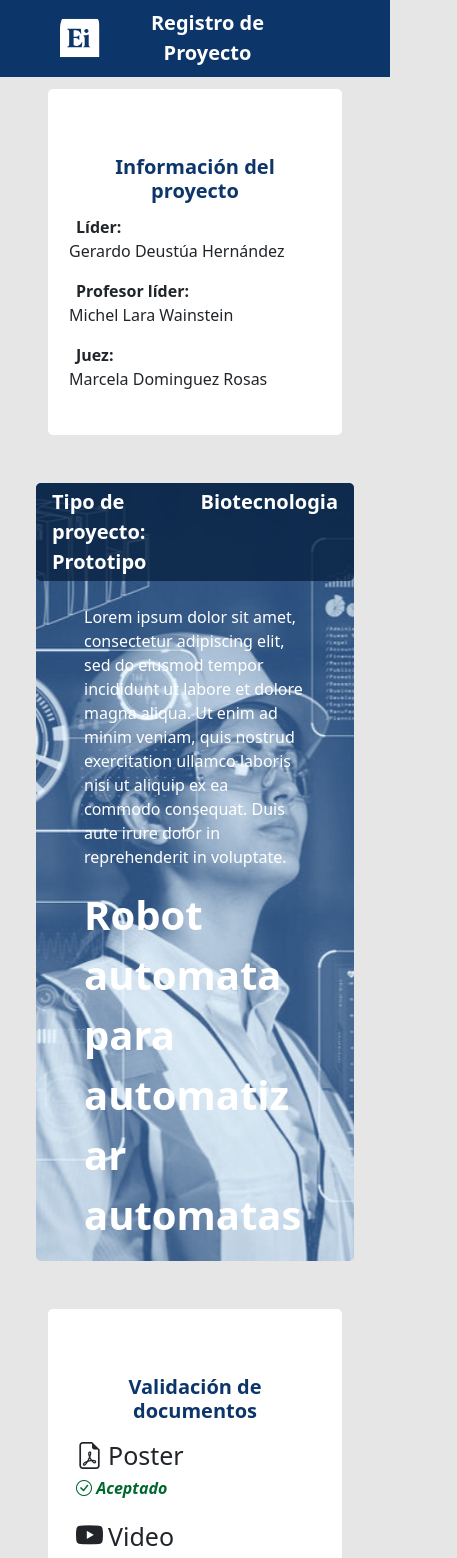
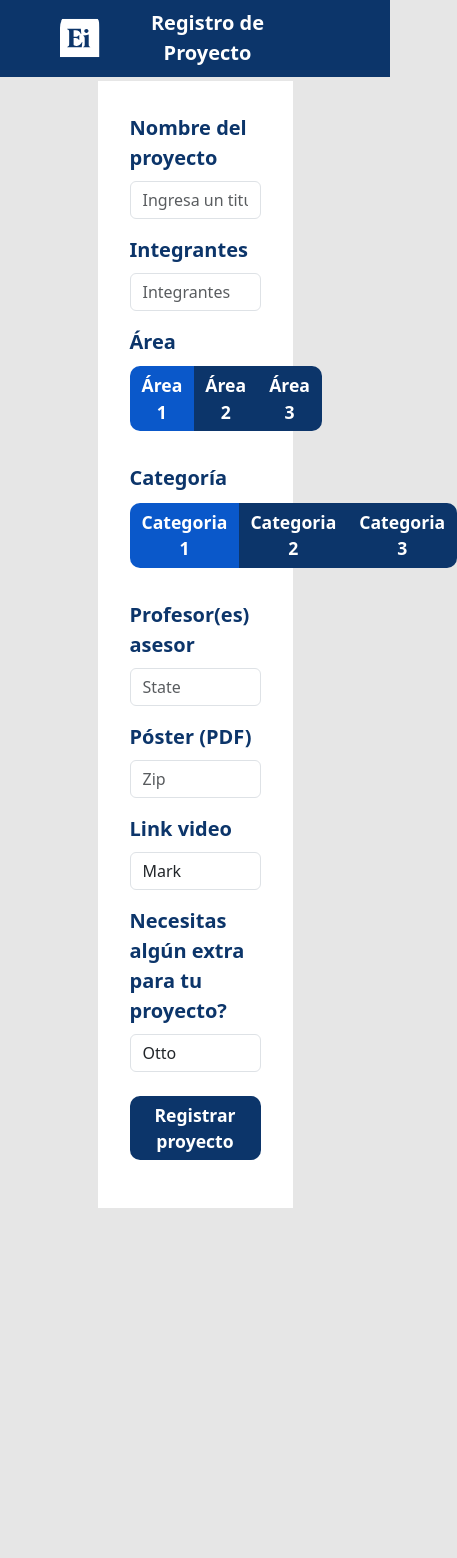
Before and after one commit to GerryDH2807/FrontEnd-ExpoIngenierias, a React (Create React App) app: page /inicio in a window 390 px wide. Shown: the top 1558 px of the page, 457 px wide, since content can reach past the window. After the commit the page ends 1224 px from the top, so only its background shows below. Built offline with nearby package versions, Linux system fonts and the light colour scheme.

Commit message:
EST_ProjReg_V1.0
Se empezó a realizar el registro del proyecto del estudiante, a la par se agrega la toggle bar para la navegación de las páginas

```diff
--- a/src/Inicio.js
+++ b/src/Inicio.js
@@ -1,35 +1,325 @@
 import 'bootstrap/dist/css/bootstrap.min.css';
 import 'bootstrap-icons/font/bootstrap-icons.min.css';
 
-import './Page.css';
-import './Resume.css'
+import ProfPict from './img/descargar.jpeg'
+import logo from './img/logo.svg';
+import logo2 from './img/logo2.svg';
+
+import { useState } from 'react';
+import Button from 'react-bootstrap/Button';
+import Col from 'react-bootstrap/Col';
+import Form from 'react-bootstrap/Form';
+
+import Row from 'react-bootstrap/Row';
+
+import Offcanvas from 'react-bootstrap/Offcanvas';
+
+import ToggleButton from 'react-bootstrap/ToggleButton';
+import ToggleButtonGroup from 'react-bootstrap/ToggleButtonGroup';
+
 import './ProjectResumenContent.js';
 
+import './Page.css';
+import './Resume.css';
 
-import ProfPict from './img/descargar.jpeg'
-import logo from './img/logo.svg';
-import ProjResumeCont from './ProjectResumenContent.js';
+function AreaButtons(){
+  return(
 
-import {Lienzo} from './components/Lienzo.js';
+    <ToggleButtonGroup type="radio" name="options" defaultValue={1} className='d-flex justify-content-between w-100'>
+      <ToggleButton id="tbg-radio-1" value={1} className='w-100'>
+        Área 1
+      </ToggleButton>
+      <ToggleButton id="tbg-radio-2" value={2} className='w-100'>
+        Área 2
+      </ToggleButton>
+      <ToggleButton id="tbg-radio-3" value={3} className='w-100'>
+        Área 3
+      </ToggleButton>
+    </ToggleButtonGroup>
+
+  );
+}
+
+function CategoryButtons(){
+  return(
+
+    <ToggleButtonGroup type="radio" name="options1" defaultValue={1} className='d-flex justify-content-between w-100'>
+      <ToggleButton id="tbg-radio-1.1" value={1} className='w-100'>
+        Categoria 1
+      </ToggleButton>
+      <ToggleButton id="tbg-radio-1.2" value={2} className='w-100'>
+        Categoria 2
+      </ToggleButton>
+      <ToggleButton id="tbg-radio-1.3" value={3} className='w-100'>
+        Categoria 3
+      </ToggleButton>
+    </ToggleButtonGroup>
+
+  );
+}
+
+function FormExample() {
+  const [validated, setValidated] = useState(false);
+
+  const handleSubmit = (event) => {
+    const form = event.currentTarget;
+    if (form.checkValidity() === false) {
+      event.preventDefault();
+      event.stopPropagation();
+    }
+
+    setValidated(true);
+  };
+
+  return (
+    <Form noValidate validated={validated} onSubmit={handleSubmit}>
+      <Row className="mb-3  ">
+        <Form.Group as={Col} md="12" controlId="validationTitle" >
+          <Form.Label className='Titulo'>Nombre del proyecto</Form.Label>
+          <Form.Control
+            required
+            type="text"
+            placeholder="Ingresa un titulo"
+            maxLength={100}
+            className='InputFormat'
+          />
+          <Form.Control.Feedback type='invalid'>No has ingresado un nombre para el proyecto</Form.Control.Feedback>
+        </Form.Group>
+      </Row>
+
+
+      <Row className="mb-3  ">
+        <Form.Group as={Col} md="12" controlId="validationMembers">
+          <Form.Label className='Titulo'>Integrantes</Form.Label>
+          <Form.Control
+            required
+            type="text"
+            placeholder="Integrantes"
+            className='InputFormat'
+          />
+          <Form.Control.Feedback type='invalid'>No hay integrantes</Form.Control.Feedback>
+        </Form.Group>
+      </Row>
+      <Row className="mb-3  ">
+        <Form.Group as={Col} md="12" controlId="validationArea">
+          <div className='cotainer-fluid'>
+            <div className='row'>
+              <div className='col'>
+                <Form.Label className='Titulo'>Área</Form.Label>
+              </div>
+            </div>
+
+            <div className='row'>
+              <div className='col'>
+                <AreaButtons/>
+              </div>
+            </div>
+          </div>
+        </Form.Group>
+      </Row>
+
+
+      <Row className="mb-3  ">
+        <Form.Group as={Col} md="12" controlId="validationCustom03">
+          <div className='cotainer-fluid'>
+            <div className='row'>
+              <div className='col'>
+                <Form.Label className='Titulo'>Categoría</Form.Label>
+              </div>
+            </div>
+
+            <div className='row'>
+              <div className='col'>
+                <CategoryButtons/>
+              </div>
+            </div>
+          </div>
+        </Form.Group>
+      </Row>
+
+      <Row className="mb-3  ">
+        <Form.Group as={Col} md="12" controlId="validationCustom04">
+          <Form.Label className='Titulo'>Profesor(es) asesor</Form.Label>
+          <Form.Control type="text" placeholder="State" required className='InputFormat' />
+          <Form.Control.Feedback type="invalid">
+            Please provide a valid state.
+          </Form.Control.Feedback>
+        </Form.Group>
+      </Row>
+      <Row className="mb-3  ">
+        <Form.Group as={Col} md="12" controlId="validationCustom05">
+          <Form.Label className='Titulo'>Póster (PDF)</Form.Label>
+          <Form.Control type="text" placeholder="Zip" required className='InputFormat' />
+          <Form.Control.Feedback type="invalid">
+            Please provide a valid zip.
+          </Form.Control.Feedback>
+        </Form.Group>
+      </Row>
+
+
+      <Row className="mb-3  ">
+
+        <Form.Group as={Col} md="12" controlId="validationCustom06">
+          <Form.Label className='Titulo'>Link video</Form.Label>
+          <Form.Control
+            required
+            type="text"
+            placeholder="First name"
+            defaultValue="Mark"
+            className='InputFormat'
+          />
+          <Form.Control.Feedback>Looks good!</Form.Control.Feedback>
+        </Form.Group>
+      </Row>
+      <Row className="mb-3  ">
+        <Form.Group as={Col} md="12" controlId="validationCustom07">
+          <Form.Label className='Titulo'>Necesitas algún extra para tu proyecto?</Form.Label>
+          <Form.Control
+            required
+            type="text"
+            placeholder="Last name"
+            defaultValue="Otto"
+            className='InputFormat'
+          />
+          <Form.Control.Feedback>Looks good!</Form.Control.Feedback>
+        </Form.Group>
+
+      </Row>
+      <center><Button type="submit" className='mt-4'>Registrar proyecto</Button></center>
+    </Form>
+  );
+}
 
 function Algo(){
   return (
-    <div className='container-fluid mt-5 p-4 bg-primary'>
-      <div className='row p-4 bg-warning '>
-        <div className='col p-4 bg-secondary '>
-          <p>gjsadasdadsd</p>
+    <div className='container w-50 mt-3 mb-3 bg-white'>
+      <div className='row p-2'>
+        <div className='col p-4 '>
+          <FormExample />
         </div>
       </div>
     </div>
   );
 }
 
+
+
+
+function ToggleBar() {
+  const [show, setShow] = useState(false);
+
+  const handleClose = () => setShow(false);
+  const handleShow = () => setShow(true);
+
+  return (
+    <>
+      <div className = "ToggleButton">
+        <img className="ExpoIngLog" src ={logo} alt="" onClick={handleShow}></img>
+        <span className="textm" onClick={handleShow}><strong>Registro de Proyecto</strong></span>
+      </div>
+
+      <Offcanvas show={show} onHide={handleClose}>
+        <Offcanvas.Header>
+          <Offcanvas.Title>
+
+          <div className='ExpoIngLog2' onClick={handleClose}>
+          <center><img className="ExpoIngLog2 w-50 h-50" src ={logo2} alt=""></img></center>
+          </div>
+
+          </Offcanvas.Title>
+        </Offcanvas.Header>
+        <Offcanvas.Body>
+          <div className='container'>
+            <div className='row m-2'>
+              <div className ='col-md-auto '>
+                <i class="bi bi-book-fill docu-icon2"></i>
+                <span className ="TextoValid2">Resumen</span>
+              </div>
+            </div>
+
+            <div className='row m-2'>
+              <div className ='col-md-auto '>
+                <i class="bi bi-boxes docu-icon2"></i>
+                <span className ="TextoValid2">Mis Proyectos</span>
+              </div>
+            </div>
+
+            <div className='row m-2'>
+              <div className ='col-md-auto '>
+                <i class="bi bi-wrench-adjustable-circle docu-icon2"></i>
+                <span className ="TextoValid2">Solicitar material extra</span>
+              </div>
+            </div>
+
+            <div className='row m-2'>
+              <div className ='col-md-auto '>
+                <i class="bi bi-trophy-fill docu-icon2"></i>
+                <span className ="TextoValid2">Constancia</span>
+              </div>
+            </div>
+
+            <div className='row m-2'>
+              <div className ='col-md-auto '>
+                <i class="bi bi-megaphone-fill docu-icon2"></i>
+                <span className ="TextoValid2">Anuncios</span>
+              </div>
+            </div>
+
+            <div className='row m-2'>
+              <div className ='col-md-auto '>
+                <i class="bi bi-map-fill docu-icon2"></i>
+                <span className ="TextoValid2">Mapa</span>
+              </div>
+            </div>
+
+          </div>
+        </Offcanvas.Body>
+      </Offcanvas>
+    </>
+  );
+}
+
+
 function App() {
   return (
     <>
-      <Lienzo>default</Lienzo>
+      <div className ="container-fluid">
+          <div className="row" id = "NavBar">
+            <div className="col-10">
+              <div className = "ToggleButton">
 
-      <ProjResumeCont />
+              </div>
+            </div>
+
+            <div className="col-2">
+              <div className = "ToggleButton">
+                <div className="ProfPictFrame">
+                </div>
+              </div>
+            </div>
+          </div>
+        </div>
+
+
+      <nav className='fixed-top'>
+        <div className ="container-fluid">
+          <div className="row" id = "NavBar">
+            <div className="col-10">
+              <ToggleBar />
+            </div>
+
+            <div className="col-2">
+              <div className = "ToggleButton">
+                <div className="ProfPictFrame">
+                  <img src = {ProfPict} alt=""></img>
+                </div>
+              </div>
+            </div>
+          </div>
+        </div>
+      </nav>
+
+      <Algo  />
 
     </>
 
```
